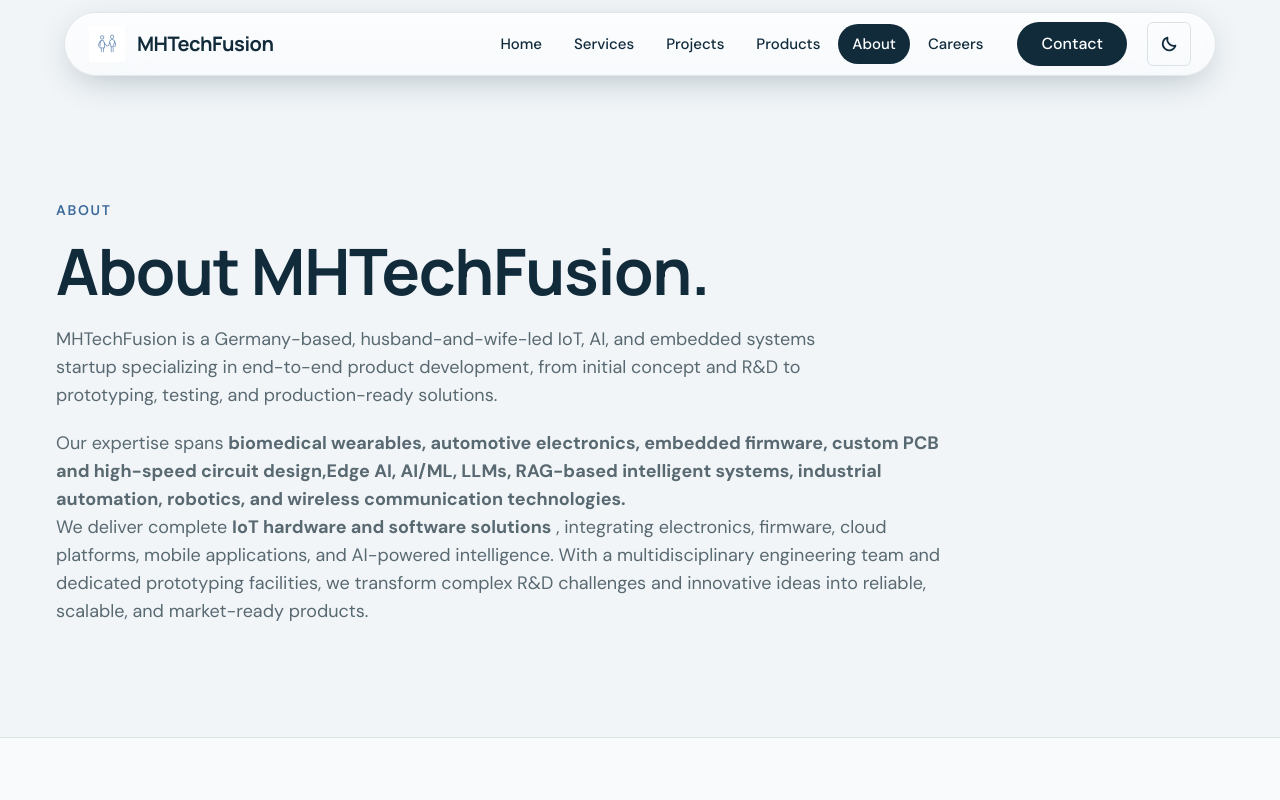
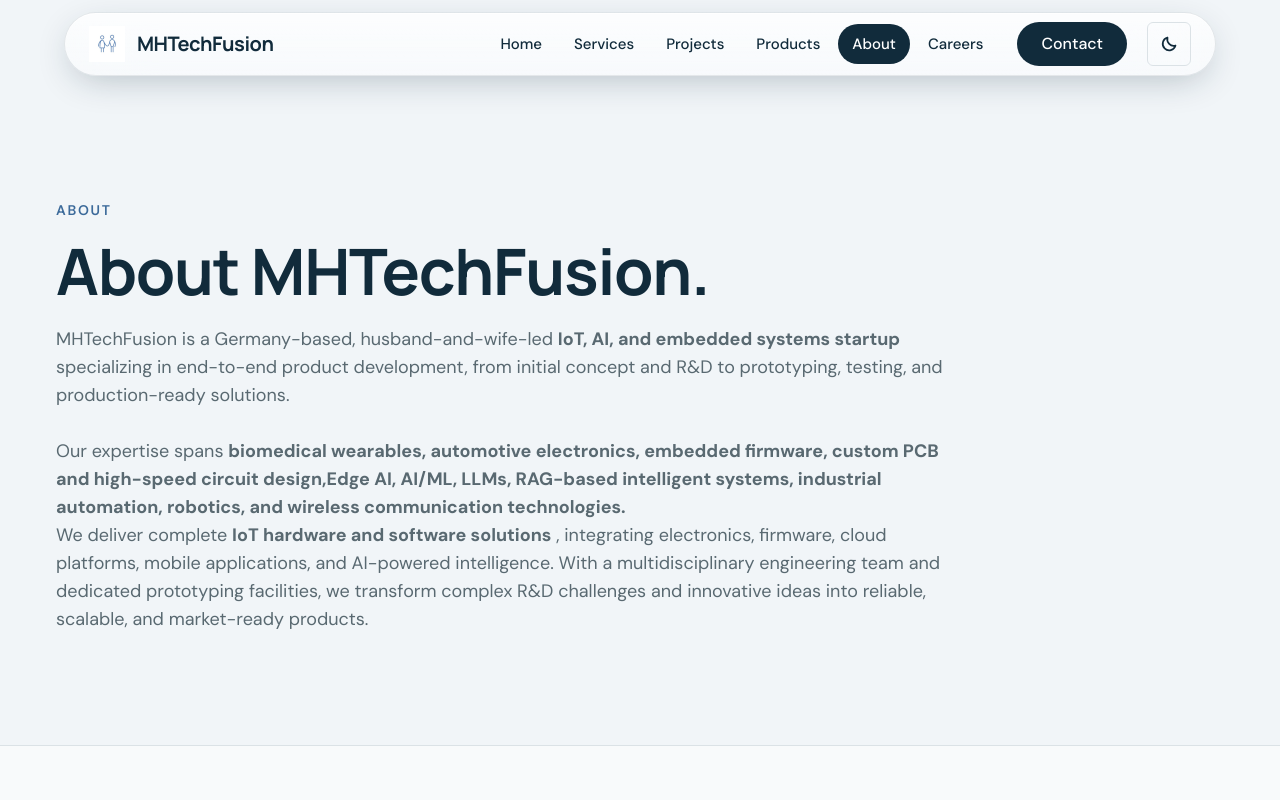
Before and after one commit to Abdul-Ahad3/mhtechweb, a Next.js app: page /about in a window 1280 px wide. Shown: the top 800 px of the page. Built offline with nearby package versions, Linux system fonts and the light colour scheme.

Commit message:
Minor Fix(9): fix about paragraph

```diff
--- a/src/app/about/page.tsx
+++ b/src/app/about/page.tsx
@@ -25,9 +25,12 @@ export default function AboutPage() {
             as="h1"
             eyebrow="About"
             title="About MHTechFusion."
-            description="MHTechFusion is a Germany-based, husband-and-wife-led IoT, AI, and embedded systems startup specializing in end-to-end product development, from initial concept and R&D to prototyping, testing, and production-ready solutions."
+            description=""
           />
           <p className="mt-5 max-w-4xl text-lg text-muted whitespace-pre-line">
+            MHTechFusion is a Germany-based, husband-and-wife-led <b>IoT, AI, and embedded systems startup</b> specializing in end-to-end product development, from initial concept and R&D to prototyping, testing, and production-ready solutions.
+            <br />
+            <br />
             Our expertise spans <b>biomedical wearables, automotive electronics, embedded firmware, custom PCB and high-speed circuit design,</b>
             <b>Edge AI, AI/ML, LLMs, RAG-based intelligent systems, industrial automation, robotics, and wireless communication technologies.</b>
             <br />
```
